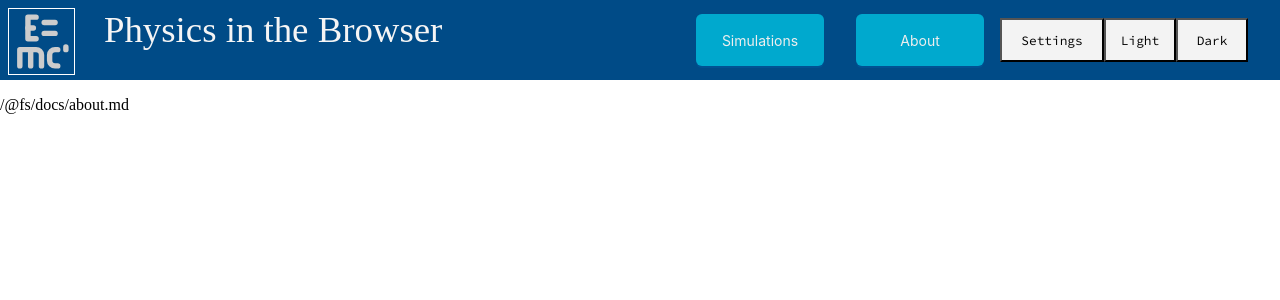
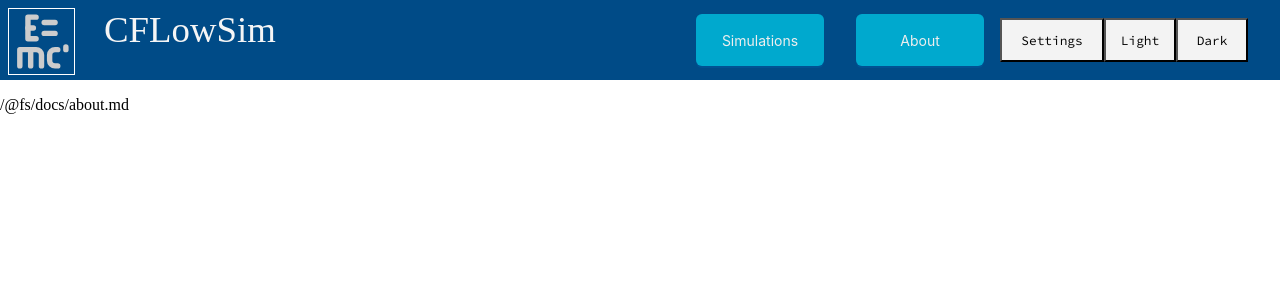
Before and after one commit to techlauncher-mlai-edge-physics/CFlowSim, a Next.js app: page /about in a window 1280 px wide. Shown: the top 300 px of the page. Built offline with nearby package versions, Linux system fonts and the light colour scheme; a web font is replaced by a local one.

Commit message:
style: change occurences of Physics in the browser to CFlowSim (#20)

```diff
--- a/components/NavBar.tsx
+++ b/components/NavBar.tsx
@@ -36,7 +36,7 @@ export default function NavBar(): React.ReactElement {
           />
         </Link>
       </div>
-      <div className={styles.description}>Physics in the Browser</div>
+      <div className={styles.description}>CFLowSim</div>
       <nav className={styles.nav}>
         <Link href="/#">
           <Button type="primary" className={styles.btn}>
--- a/pages/about.tsx
+++ b/pages/about.tsx
@@ -9,7 +9,7 @@ export default function AboutPage(): React.ReactElement {
   return (
     <>
       <Head>
-        <title>Physics in the Browser for the People</title>
+        <title>CFlowSim: Physics in the Browser for the People</title>
         <meta name="description" content="PHYS" />
         <meta name="viewport" content="width=device-width, initial-scale=1" />
         <link rel="icon" href="/favicon.ico" />
--- a/pages/index.tsx
+++ b/pages/index.tsx
@@ -47,7 +47,7 @@ export default function Home(): React.ReactElement {
   return (
     <>
       <Head>
-        <title>Physics in the Browser for the People</title>
+        <title>CFlowSim: Physics in the Browser for the People</title>
         <meta name="description" content="PHYS" />
         <meta name="viewport" content="width=device-width, initial-scale=1" />
         <link rel="icon" href="/favicon.ico" />
```
